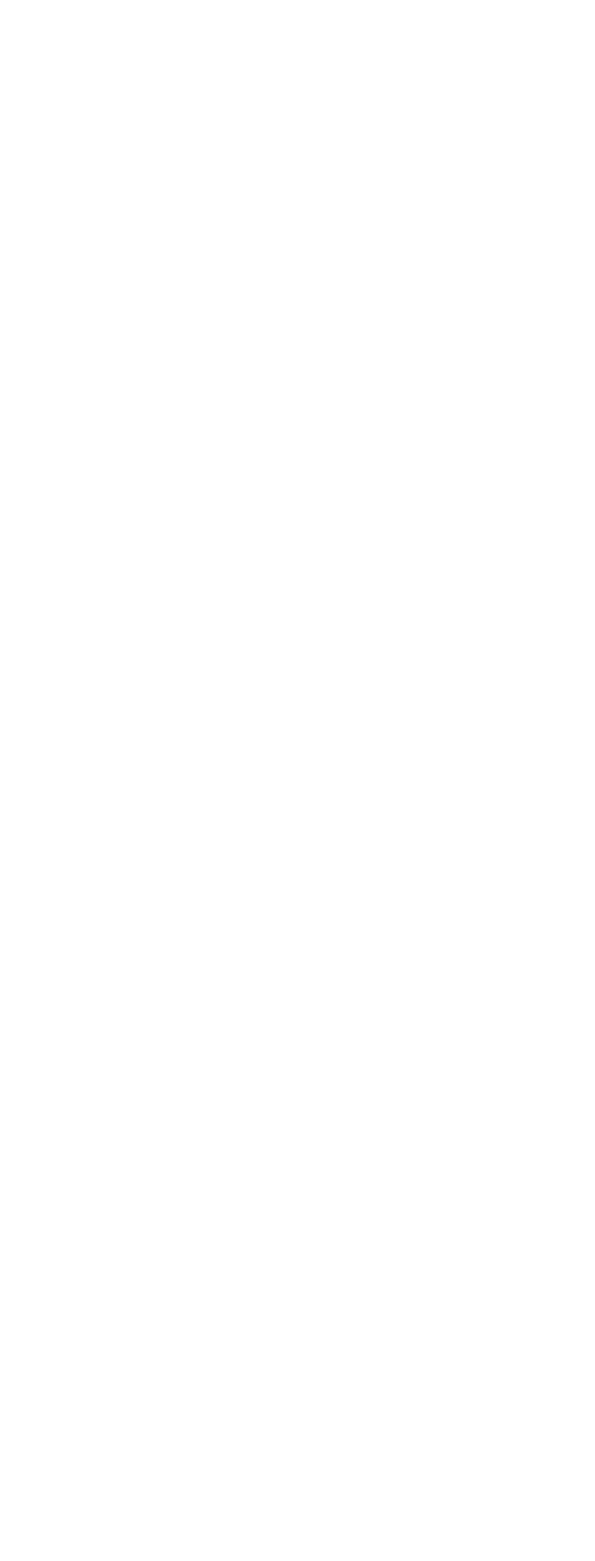
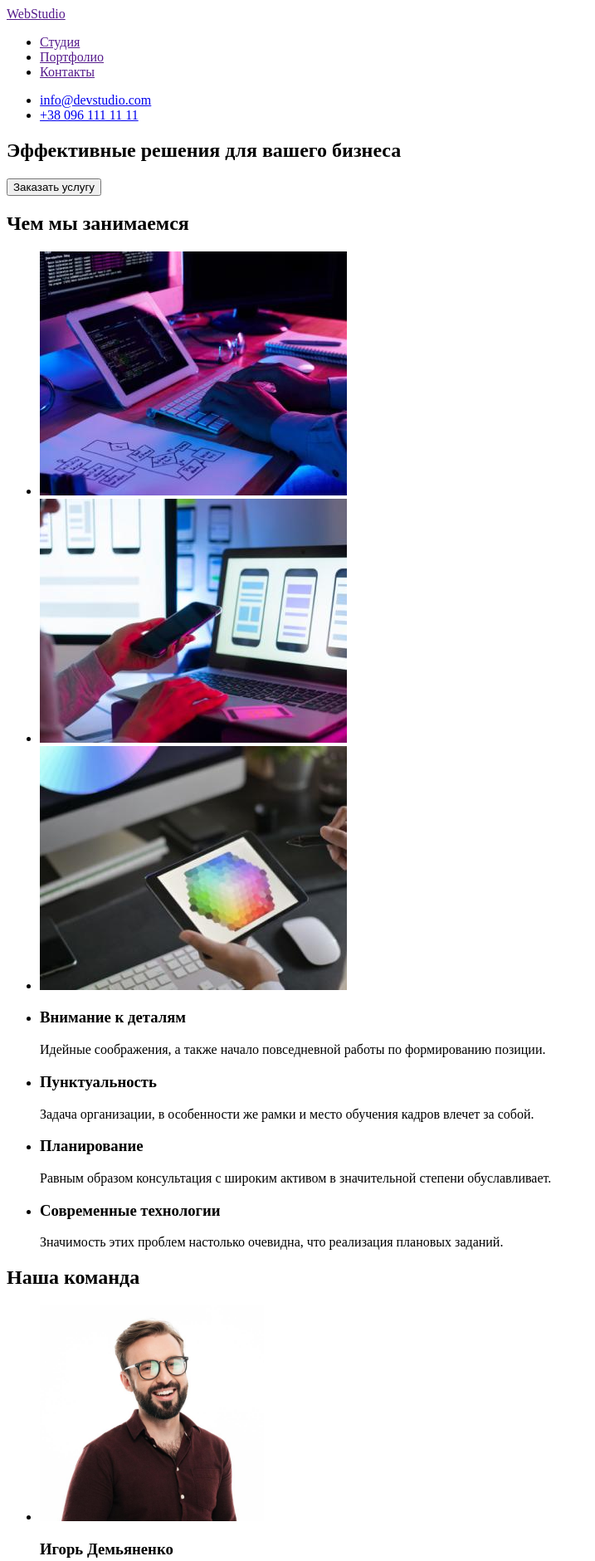
Before and after one commit to kseniyamesch/goit-markup-hw-01, a plain HTML site: page index.html in a window 1280 px wide. Shown: the top 1881 px of the page at 83% size, without its empty margins (0-717 px from the left). Before the commit the page ends 800 px from the top, so only its background shows below. Drawn offline with Linux system fonts and the light colour scheme.

Commit message:
Добавляет всю разметку макета

```diff
--- a/index.html
+++ b/index.html
@@ -7,6 +7,84 @@
     <title>Document</title>
 </head>
 <body>
+    <header>
+        <nav>
+        <a href="">WebStudio</a>
 
+            <ul>
+                <li> <a href="">Студия</a></li>
+                <li> <a href="">Портфолио</a></li>
+                <li> <a href="">Контакты</a></li>
+            </ul>
+        </nav>
+       <ul>
+           <li><a href="mailto:info@devstudio.com">info@devstudio.com</a></li>
+           <li><a href="tel:+380961111111">+38 096 111 11 11</a></li>
+       </ul>
+    </header>
+    <main>
+        <section>
+            <h1>Эффективные решения для вашего бизнеса</h1>
+            <button type="button">Заказать услугу</button>
+        </section>
+        <section>
+            <h2>Чем мы занимаемся</h2>
+            <ul>
+                <li><img src="./images/box 1.jpg" alt="Написание кода" width="370"></li>
+                <li><img src="./images/box 2.jpg" alt="Адаптация к мобильным устройствам" width="370"></li>
+                <li><img src="./images/box 3.jpg" alt="Дизайн" width="370">
+                </li>
+            </ul>
+            <ul>
+                <li>
+                    <h3>Внимание к деталям</h3>
+                    <p>Идейные соображения, а также начало повседневной работы по формированию позиции.</p>
+                </li>
+                <li>
+                    <h3>Пунктуальность</h3>
+                    <p>Задача организации, в особенности же рамки и место обучения кадров влечет за собой.</p>
+                </li>
+                <li>
+                    <h3>Планирование</h3>
+                    <p>Равным образом консультация с широким активом в значительной степени обуславливает.</p>
+                </li>
+                <li>
+                    <h3>Современные технологии</h3>
+                    <p>Значимость этих проблем настолько очевидна, что реализация плановых заданий.</p>
+                </li>
+            </ul>
+        </section>
+        <section>
+            <h2>Наша команда</h2>
+            <ul>
+                <li>
+                    <img src="./images/img.jpg" alt="Игорь Демьяненко" width="270">
+                    <h3>Игорь Демьяненко</h3>
+                    <p>Product Designer</p>
+                </li>
+                <li>
+                    <img src="./images/img1.jpg" alt="Ольга Репина" width="270">
+                    <h3>Ольга Репина</h3>
+                    <p>Frontend Developer</p>
+                </li>
+                <li>
+                    <img src="./images/img2.jpg" alt="Николай Тарасов" width="270">
+                    <h3>Николай Тарасов</h3>
+                    <p>Marketing</p>
+                </li>
+                <li>
+                    <img src="./images/img3.jpg" alt="Михаил Ермаков" width="270">
+                    <h3>Михаил Ермаков</h3>
+                    <p>UI Designer</p>
+                </li>
+            </ul>
+        </section>
+    </main>
+    <footer>
+        <a href="">WebStudio</a>
+        <address>г. Киев, пр-т Леси Украинки, 26</address>
+        <a href="mailto:info@example.com">info@example.com</a>
+        <a href="tel:+380991111111">+38 099 111 11 11</a>
+    </footer>
 </body>
 </html>
```
Also changed, not shown: images/box 1.jpg (added), images/box 2.jpg (added), images/box 3.jpg (added), images/img.jpg (added), images/img1.jpg (added), images/img2.jpg (added), images/img3.jpg (added).
